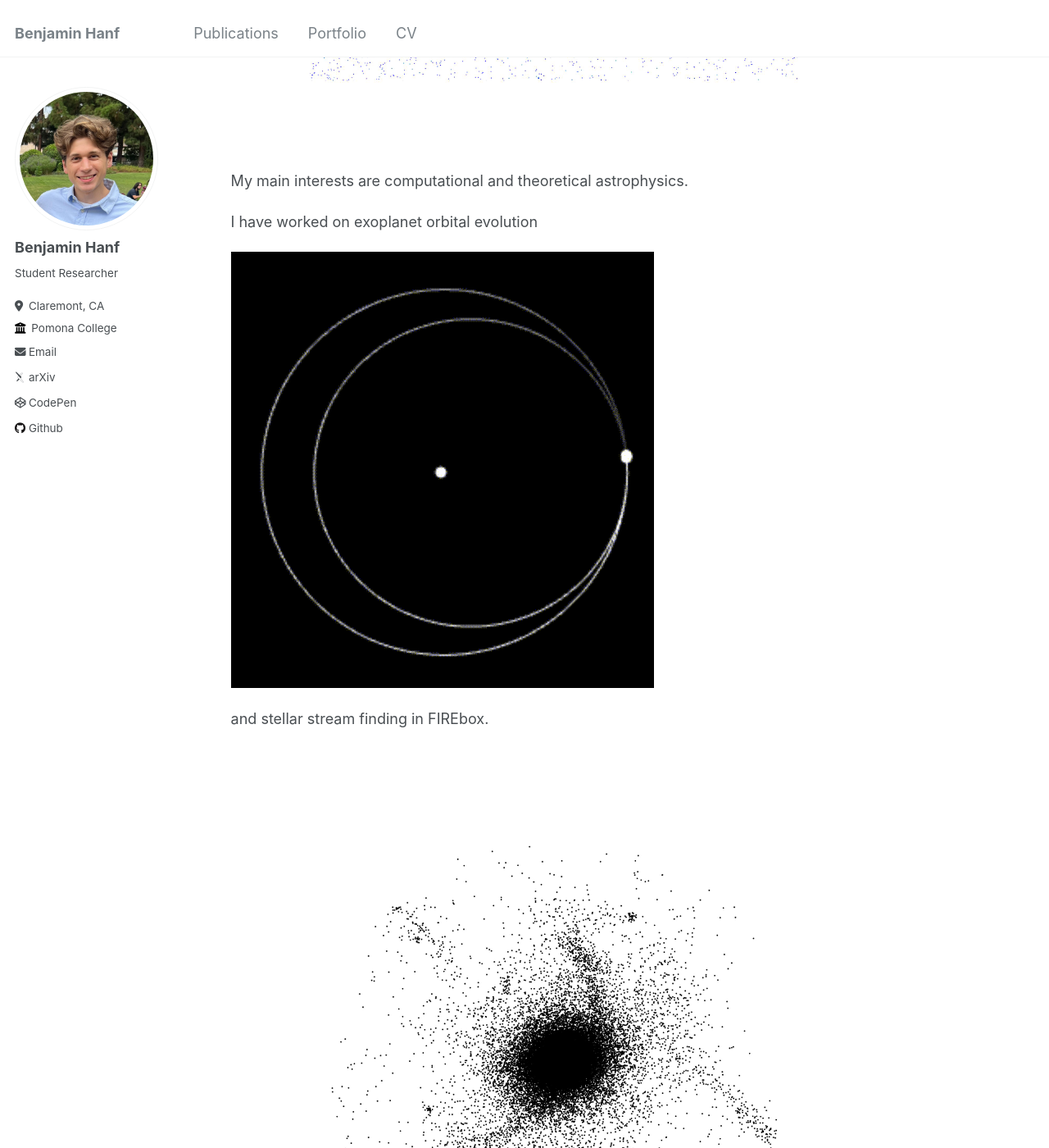
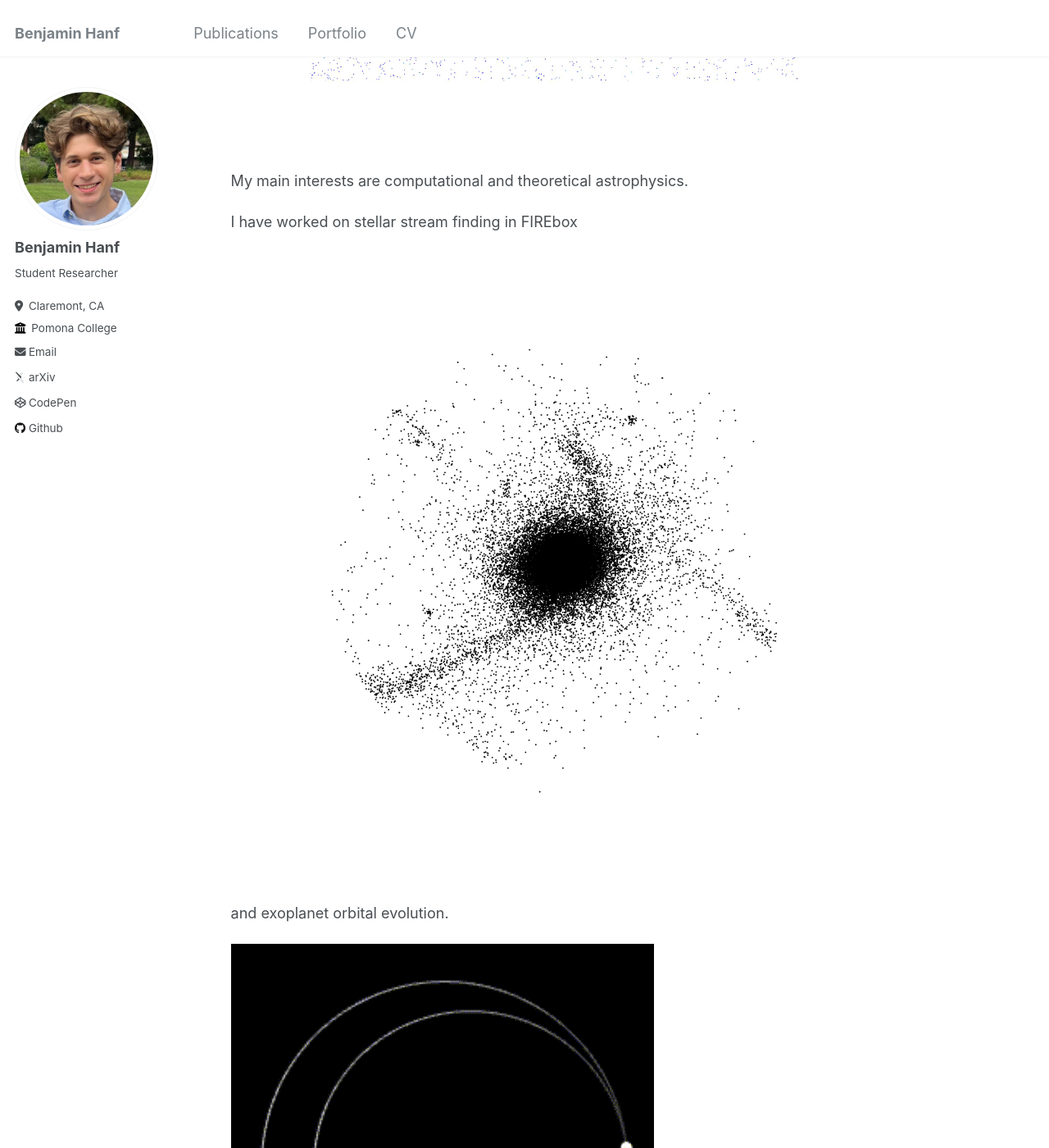
Before and after one commit to benhanf/benhanf.github.io, a Jekyll site: the page built from _pages/about.md, in a window 1280 px wide and 1400 px high, scrolled down 785 px. Shown: the whole window at 82% size. Built offline with Jekyll 4.4.1, drawn with Linux system fonts in a browser that asks for light colours; some web fonts are replaced; some of the changed text lies outside the part shown.

```diff
--- a/_pages/about.md
+++ b/_pages/about.md
@@ -15,17 +15,17 @@ I study astrophysics at Pomona College in Claremont, California.
 
 My main interests are computational and theoretical astrophysics.
 
-I have worked on exoplanet orbital evolution
+I have worked on stellar stream finding in FIREbox
+
+<img src='/images/poster_stars_scatter_xy.jpg'>
+
+and exoplanet orbital evolution.
 
 <img src='/images/massloss_close.gif'>
 
-and stellar stream finding in FIREbox.
+<!-- I like to code and think about computers.
 
-<img src='/images/poster_stars_scatter_xy.jpg'>
-
-I like to code and think about computers.
-
-<img src='/images/eyes-trim.gif'>
+<img src='/images/eyes-trim.gif'> -->
 
 
 <!-- A data-driven personal website
```
Also changed, not shown: images/hanf_profile_photo.jpg, images/out_hanf_profile_photo.jpg (added).
